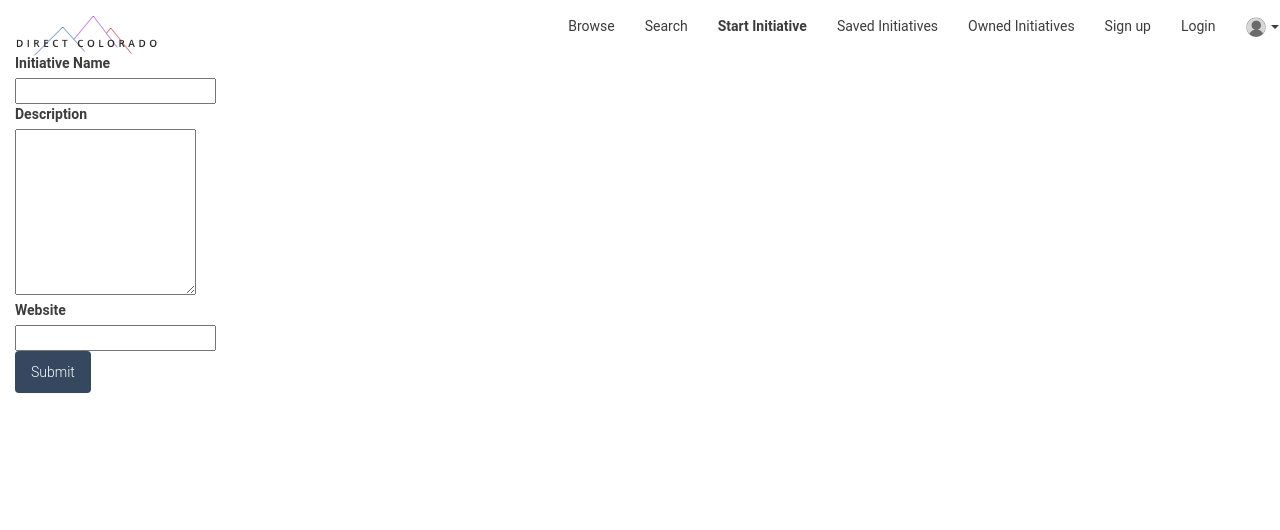
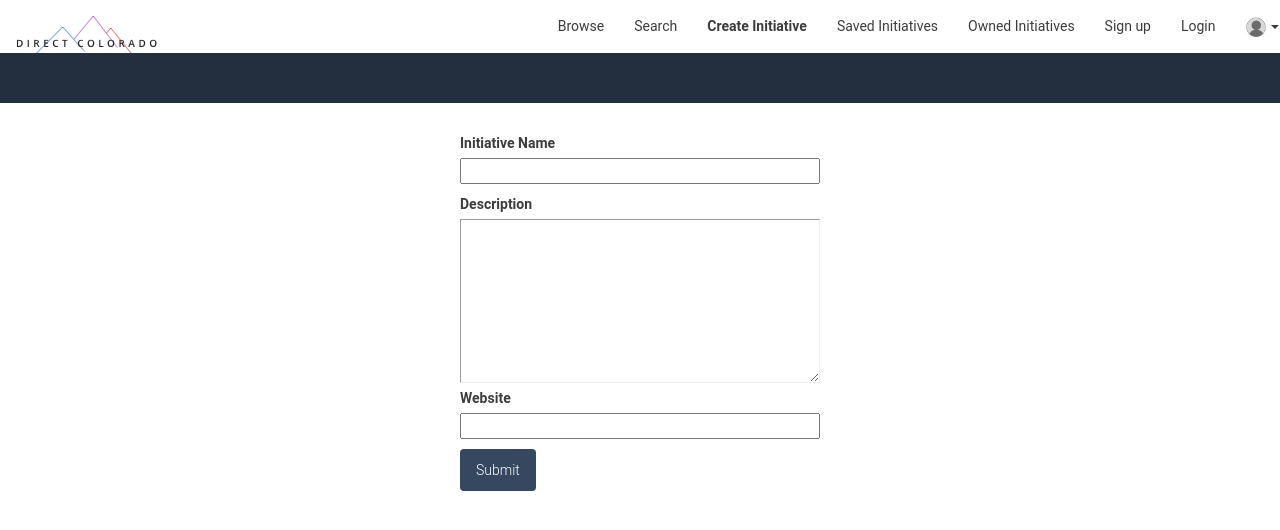
Before and after one commit to kacymckibben/direct_co, a PHP site: page /create_initiative.html in a window 1280 px wide. Shown: the top 530 px of the page. Run offline with PHP 8.4, Linux system fonts and the light colour scheme; some libraries are stand-ins or nearby versions.

Commit message:
styled create initiative page

```diff
--- a/create_initiative.html
+++ b/create_initiative.html
@@ -18,7 +18,7 @@
 		<ul class="nav navbar-nav navbar-right">
 			<li><a href="browse.php">Browse</a></li>
 			<li><a href="#">Search</a></li>
-			<li><a class="active" href="create_initiative.html">Start Initiative</a></li>
+			<li><a class="active" href="create_initiative.html">Create Initiative</a></li>
 			<li><a href="#">Saved Initiatives</a></li><!--these are initiatives I've liked. Maybe also do one for created initatives-->
 			<li><a href="#">Owned Initiatives</a></li><!--only show if user has created at least one-->
 
@@ -33,24 +33,26 @@
 		            <li><a href="#">Logout</a></li>
 		        </ul>
 			</li>
-
 		</ul>
 	</nav>
-	<div class="container-fluid">
+	<nav class="navbar secondary-navbar">
+	</nav>
+	<div class="container">
 		<div class="row">
-			<div class="col-md-8">
+			<div class="col-md-4 col-sm-2"></div>
+			<div class="col-md-4 col-sm-8">
 				<form id = "addInitiativeForm" action = "initiative_add.php" method = "post">
 					<label>Initiative Name</label><br>
-					<input type="text" name = "name"></input><br>
+					<input class="add-init-input" type="text" name = "name"></input><br>
 					<label>Description</label><br>
 					<textarea rows="8" name = "description"></textarea><br>
 					<label>Website</label><br>
-					<input type="url" name = "website" onblur="checkURL(this)"></input><br>
+					<input class="add-init-input" type="url" name = "website" onblur="checkURL(this)"></input><br>
 					<button class="btn btn-ltblue">Submit</button>
 				</form>
 			</div>
+			<div class="col-md-4 col-sm-2"></div>
 		</div>
-
 	</div>
 	<script type="text/javascript">
 		function checkURL (abc) {
--- a/style.css
+++ b/style.css
@@ -68,6 +68,7 @@ a {
 
 .secondary-navbar {
 	background-color: #232f3e;
+	border-radius: 0!important;
 	color: #fff!important;
 }
 .secondary-navbar li > a {
@@ -387,3 +388,20 @@ input[type='checkbox']:checked.thumbs-up + label:before{
 .num-likes, .initiative-website {
 	display: inline;
 }
+
+/*=== Create Initiative ===*/
+.add-init-input, textarea {
+	width: 100%;
+}
+textarea {
+	border-color: rgb(238,238,238);
+	border-style: inset;
+	border-width: 1px;
+	padding: 1px;
+}
+.add-init-input {
+	margin-bottom: 10px;
+}
+#addInitiativeForm {
+	padding: 30px 0px;
+}
```
